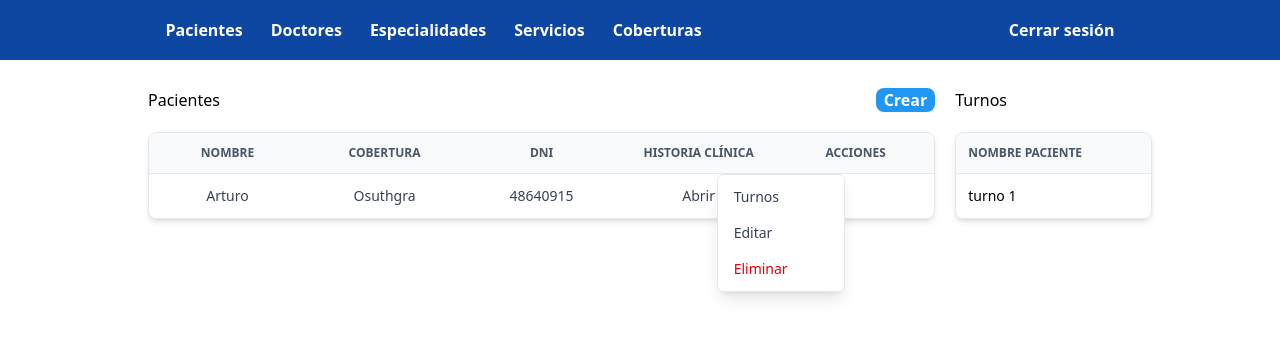
After one commit to Santiago107R/consultorio, a PHP site: page /consultorio/admin/pacientes.php in a window 1280 px wide, after a click that opens the changed part. The commit adds this page. Shown: the top 338 px of the page. Run offline with PHP 8.4, Linux system fonts and the light colour scheme; data comes from the database, SQL or seed files in the repository; both versions use the stored data as it was after the commit; some libraries are stand-ins or nearby versions.

Commit message:
cerrar session, pacientes, index que redirecciona, variable global api url

```diff
--- a/admin/layouts/header.php
+++ b/admin/layouts/header.php
@@ -14,6 +14,28 @@
     <script src="https://cdn.jsdelivr.net/npm/@tailwindcss/browser@4"></script>
     <script type="module" src="https://unpkg.com/ionicons@8.0.13/dist/ionicons/ionicons.esm.js" defer></script>
     <script nomodule src="https://unpkg.com/ionicons@8.0.13/dist/ionicons/ionicons.js" defer></script>
+    <script>
+        document.addEventListener('DOMContentLoaded', () => {
+            const btnCerrarSession = document.getElementById('cerrar-session-btn');
+
+            btnCerrarSession?.addEventListener('click', async () => {
+                try {
+                    const respuesta = await fetch('<?= api_url ?>destroySession.php', {
+                        method: 'POST',
+                        credentials: 'same-origin'
+                    });
+
+                    if (!respuesta.ok) {
+                        throw new Error('No se pudo cerrar la sesión.');
+                    }
+
+                    window.location.replace('<?= base_url ?>');
+                } catch (error) {
+                    console.error(error);
+                }
+            });
+        });
+    </script>
 </head>
 
 <body class="min-h-screen">
@@ -43,5 +65,6 @@
             </ul>
         </nav>
 
-        <button class="p-1 rounded-md hover:bg-gray-400/40"><a href="">Cerrar sesión</a></button>
+        <!-- <button class="p-1 rounded-md hover:bg-gray-400/40"><a href="">Cerrar sesión</a></button> -->
+        <button class="p-1 rounded-md hover:bg-gray-400/40" id="cerrar-session-btn">Cerrar sesión</button>
     </header>
--- /dev/null
+++ b/admin/pacientes.php
@@ -0,0 +1,148 @@
+<?php require_once './layouts/header.php' ?>
+<main class="w-4/5 mx-auto grid grid-cols-[80%_20%] gap-5 mt-2 p-5">
+
+    <div class="flex justify-between">
+        <h2>Pacientes</h2>
+        <button class="bg-[#2196F3] font-semibold rounded-lg cursor-pointer text-white px-2">Crear</button>
+    </div>
+
+    <h2>Turnos</h2>
+
+    <table class="grid grid-rows-[auto_1fr] max-h-[800px] overflow-hidden rounded-lg border border-gray-200 text-sm shadow-md text-center">
+        <thead class="grid bg-gray-50 uppercase text-xs font-bold text-gray-600 border-b border-gray-200">
+            <tr class="grid grid-flow-col auto-cols-fr">
+                <th class="p-3">nombre</th>
+                <th class="p-3">cobertura</th>
+                <th class="p-3">dni</th>
+                <th class="p-3 whitespace-nowrap">historia clínica</th>
+                <th class="p-3 whitespace-nowrap">acciones</th>
+            </tr>
+        </thead>
+        <tbody id="tabla_body" class="grid overflow-y-auto divide-y divide-gray-100">
+
+            <!-- <tr class="grid grid-flow-col auto-cols-fr hover:bg-gray-50 transition-colors">
+                <td class="p-3 text-gray-700">Eustaquio</td>
+                <td class="p-3 text-gray-700">Osuthgra</td>
+                <td class="p-3 text-gray-700">11.245.654</td>
+                <td class="p-3 text-gray-700"><button>Abrir</button></td>
+                <td class="p-3 text-gray-700">
+                    <div class="relative flex items-center justify-center">
+
+                        <button onclick="toggleMenu(event, 'menu-1')" class="cursor-pointer p-1 rounded-full hover:bg-gray-200 transition-colors flex items-center justify-center">
+                            <ion-icon name="ellipsis-vertical-outline" class="pointer-events-none"></ion-icon>
+                        </button>
+
+                        <div id="menu-1" class="action-menu hidden fixed z-50 bg-white rounded-md shadow-lg border border-gray-200 w-32 py-1">
+                            <ul class="flex flex-col text-left">
+                                <li class="list-none px-4 py-2 hover:bg-gray-100 cursor-pointer text-sm">Turnos</li>
+                                <li class="list-none px-4 py-2 hover:bg-gray-100 cursor-pointer text-sm">Editar</li>
+                                <li class="list-none px-4 py-2 hover:bg-red-50 text-red-600 cursor-pointer text-sm">Eliminar</li>
+                            </ul>
+                        </div>
+
+                    </div>
+                </td>
+            </tr> -->
+
+        </tbody>
+    </table>
+
+    <div class="flex flex-col max-h-[800px] overflow-hidden rounded-lg border border-gray-200 text-sm shadow-md">
+        <h2 class="bg-gray-50 uppercase text-xs font-bold text-gray-600 border-b border-gray-200 p-3">Nombre paciente</h2>
+        <div class="flex-1 overflow-y-auto p-3 space-y-2">
+            <p>turno 1</p>
+        </div>
+    </div>
+
+
+
+</main>
+
+<script>
+    function toggleMenu(event, menuId) {
+        event.stopPropagation();
+
+        const menu = document.getElementById(menuId);
+        const isCurrentlyHidden = menu.classList.contains('hidden');
+
+        document.querySelectorAll('.action-menu').forEach(m => m.classList.add('hidden'));
+
+        if (isCurrentlyHidden) {
+            const btn = event.currentTarget;
+            const rect = btn.getBoundingClientRect();
+
+            menu.style.top = `${rect.top + (rect.height / 2) - 16}px`;
+            menu.style.left = `${rect.left - 135}px`;
+
+            menu.classList.remove('hidden');
+        }
+    }
+
+    const tabla_body = document.getElementById('tabla_body');
+
+    document.addEventListener('click', () => {
+        document.querySelectorAll('.action-menu').forEach(m => m.classList.add('hidden'));
+    });
+
+    tabla_body.addEventListener('scroll', () => {
+        document.querySelectorAll('.action-menu').forEach(m => m.classList.add('hidden'));
+    });
+
+
+    async function getPacientes() {
+        try {
+            const respuesta = await fetch('<?= api_url ?>pacientesApi.php');
+            const resultado = await respuesta.json();
+
+            if (!respuesta.ok || !resultado.ok) {
+                throw new Error(resultado.mensaje || 'No se pudieron cargar los pacientes.');
+            }
+
+            return resultado.pacientes;
+        } catch (error) {
+            console.error('Error al cargar pacientes:', error);
+        }
+    }
+
+    getPacientes().then(pacientes => {
+        if (!pacientes) return;
+
+        tabla_body.innerHTML = '';
+
+        pacientes.forEach((paciente, index) => {
+
+            tabla_body.innerHTML += `
+                <tr class="grid grid-flow-col auto-cols-fr hover:bg-gray-50 transition-colors">
+                    <td class="p-3 text-gray-700">${paciente.nombre}</td>
+                    <td class="p-3 text-gray-700">${paciente.cobertura}</td>
+                    <td class="p-3 text-gray-700">${paciente.dni}</td>
+                    <td class="p-3 text-gray-700"><button>Abrir</button></td>
+                    <td class="p-3 text-gray-700">
+                        <div class="relative flex items-center justify-center">
+
+                            <button onclick="toggleMenu(event, 'menu-${index}')" class="cursor-pointer p-1 rounded-full hover:bg-gray-200 transition-colors flex items-center justify-center">
+                                <ion-icon name="ellipsis-vertical-outline" class="pointer-events-none"></ion-icon>
+                            </button>
+
+                            <div id="menu-${index}" class="action-menu hidden fixed z-50 bg-white rounded-md shadow-lg border border-gray-200 w-32 py-1">
+                                <ul class="flex flex-col text-left">
+                                    <li class="list-none px-4 py-2 hover:bg-gray-100 cursor-pointer text-sm">Turnos</li>
+                                    <li class="list-none px-4 py-2 hover:bg-gray-100 cursor-pointer text-sm">Editar</li>
+                                    <li class="list-none px-4 py-2 hover:bg-red-50 text-red-600 cursor-pointer text-sm">Eliminar</li>
+                                </ul>
+                            </div>
+
+                        </div>
+                    </td>
+                </tr>
+            `;
+        });
+    });
+</script>
+</body>
+
+</html>
+</script>
+</body>
+
+</html>
--- a/api/pacientesApi.php
+++ b/api/pacientesApi.php
@@ -10,22 +10,14 @@ if ($_SERVER['REQUEST_METHOD'] !== 'GET') {
 	exit;
 }
 
-include './conexion.php';
+try {
+	require_once __DIR__ . '/conexion.php';
+	$query = $conexion->query(
+		'SELECT usuario.nombre AS nombre, cobertura.nombre AS cobertura, paciente.dni AS dni FROM pacientes AS paciente LEFT JOIN usuarios AS usuario ON usuario.id = paciente.usuario_id LEFT JOIN coberturas_medica AS cobertura ON cobertura.id = paciente.cobertura_id ORDER BY paciente.id ASC'
+	);
 
-if ($conexion->connect_error) {
-	http_response_code(500);
-	echo json_encode([
-		'ok' => false,
-		'mensaje' => 'No se pudo conectar con la base de datos.'
-	]);
-	exit;
-}
-
-$consulta = $conexion->query(
-	'SELECT id, usuario_id FROM pacientes ORDER BY id ASC'
-);
-
-if (!$consulta) {
+	$pacientes = $query->fetch_all(MYSQLI_ASSOC);
+} catch (Throwable $error) {
 	http_response_code(500);
 	echo json_encode([
 		'ok' => false,
@@ -34,8 +26,6 @@ if (!$consulta) {
 	exit;
 }
 
-$pacientes = $consulta->fetch_assoc();
-
 echo json_encode([
 	'ok' => true,
 	'pacientes' => $pacientes
--- a/auth/login.php
+++ b/auth/login.php
@@ -54,7 +54,7 @@
             const datos = new FormData(form);
 
             try {
-                const respuesta = await fetch('../api/loginApi.php', {
+                const respuesta = await fetch('<?= api_url ?>loginApi.php', {
                     method: 'POST',
                     body: datos
                 });
--- a/config/parameters.php
+++ b/config/parameters.php
@@ -1,3 +1,4 @@
 <?php
 
 define('base_url', 'http://localhost/consultorio/');
+define('api_url', 'http://localhost/consultorio/api/');
```
Also changed, not shown: api/destroySession.php (added, +14 -0 lines), db/consultorio.sql (+26 -24 lines), index.php (+10 -88 lines).
